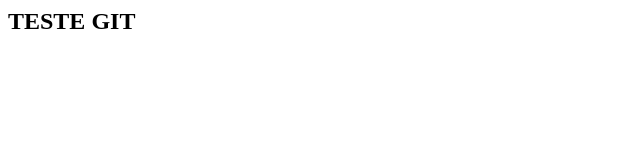
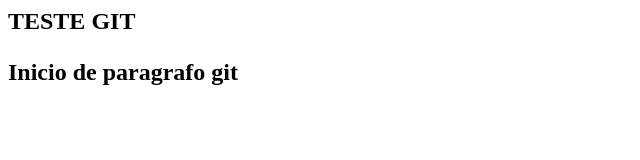
Before and after one commit to wasgithub/site-teste, a plain HTML site: page curtsogit.html in a window 1280 px wide. Shown: the whole page, without its empty margins (0-640 px from the left). Drawn offline with Linux system fonts and the light colour scheme.

Commit message:
Criação de paragrafo

```diff
--- a/curtsogit.html
+++ b/curtsogit.html
@@ -1,5 +1,7 @@
 <html>
 <body>
 <h2>TESTE GIT
+
+<p>Inicio de paragrafo git</p>
 </body>
 <html>
```
